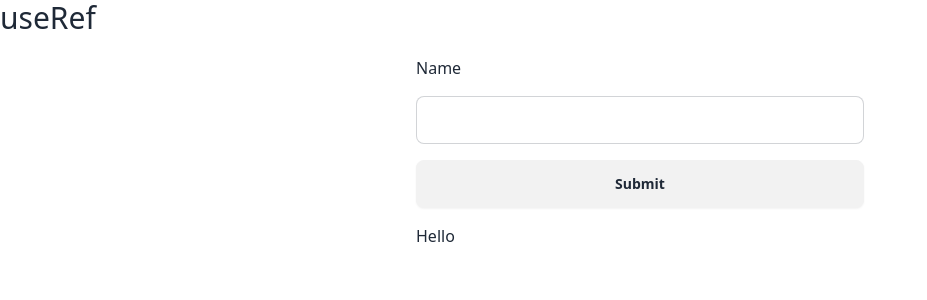
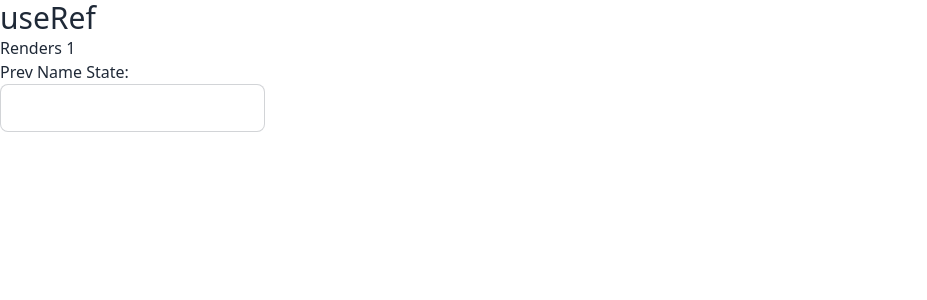
Before and after one commit to Radexman/advanced-hooks, a React (Vite) app: page / in a window 1280 px wide. Shown: the top 300 px of the page, without its empty margins (0-927 px from the left). Built offline with nearby package versions, Linux system fonts and the light colour scheme.

Commit message:
useRef Example 2

```diff
--- a/src/App.tsx
+++ b/src/App.tsx
@@ -1,10 +1,10 @@
-import RefExampleOne from "./components/RefExampleOne";
+import RefExampleTwo from "./components/RefExampleTwo";
 
 function App() {
   return (
     <>
       <h1 className="text-3xl">useRef</h1>
-      <RefExampleOne />
+      <RefExampleTwo />
     </>
   );
 }
--- /dev/null
+++ b/src/components/RefExampleTwo.tsx
@@ -0,0 +1,26 @@
+import { useRef, useState, useEffect } from "react";
+
+const RefExampleTwo = () => {
+  const [name, setName] = useState("");
+  const renders = useRef(1);
+  const prevName = useRef("");
+
+  useEffect(() => {
+    renders.current = renders.current + 1;
+    prevName.current = name;
+  }, [name]);
+
+  return (
+    <div>
+      <h1>Renders {renders.current}</h1>
+      <h2>Prev Name State: {prevName.current}</h2>
+      <input
+        type="text"
+        className="input input-bordered mb-3"
+        value={name}
+        onChange={(e) => setName(e.target.value)}
+      />
+    </div>
+  );
+};
+export default RefExampleTwo;
```
